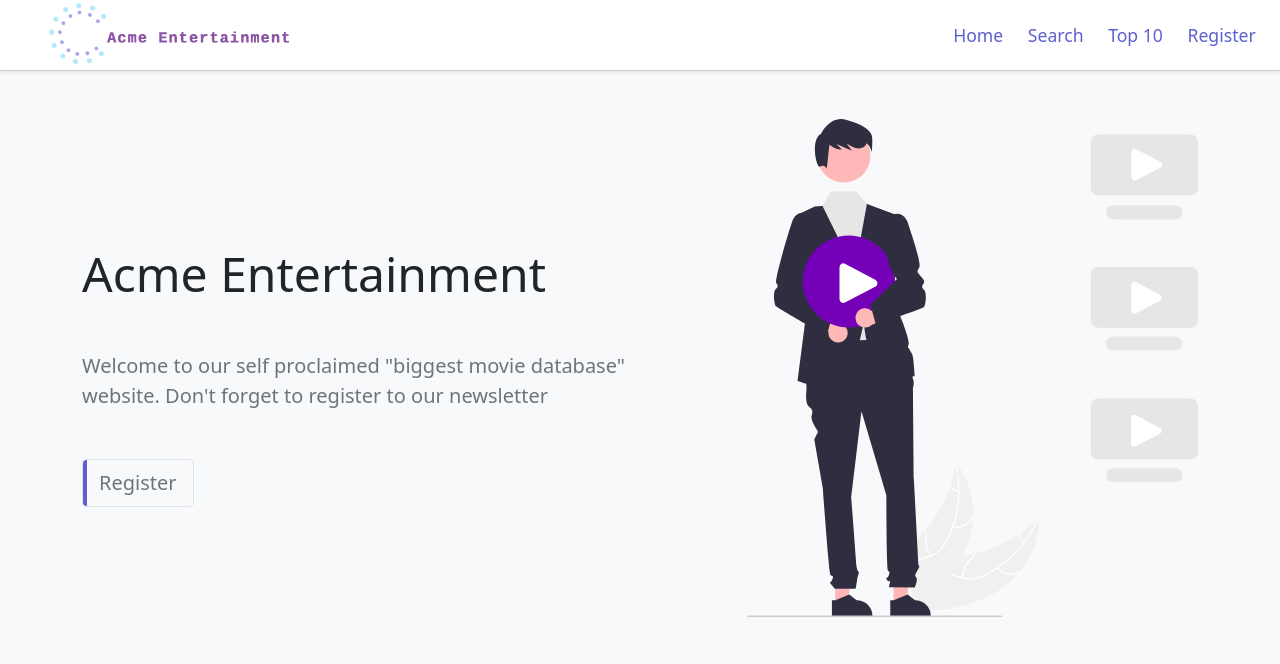
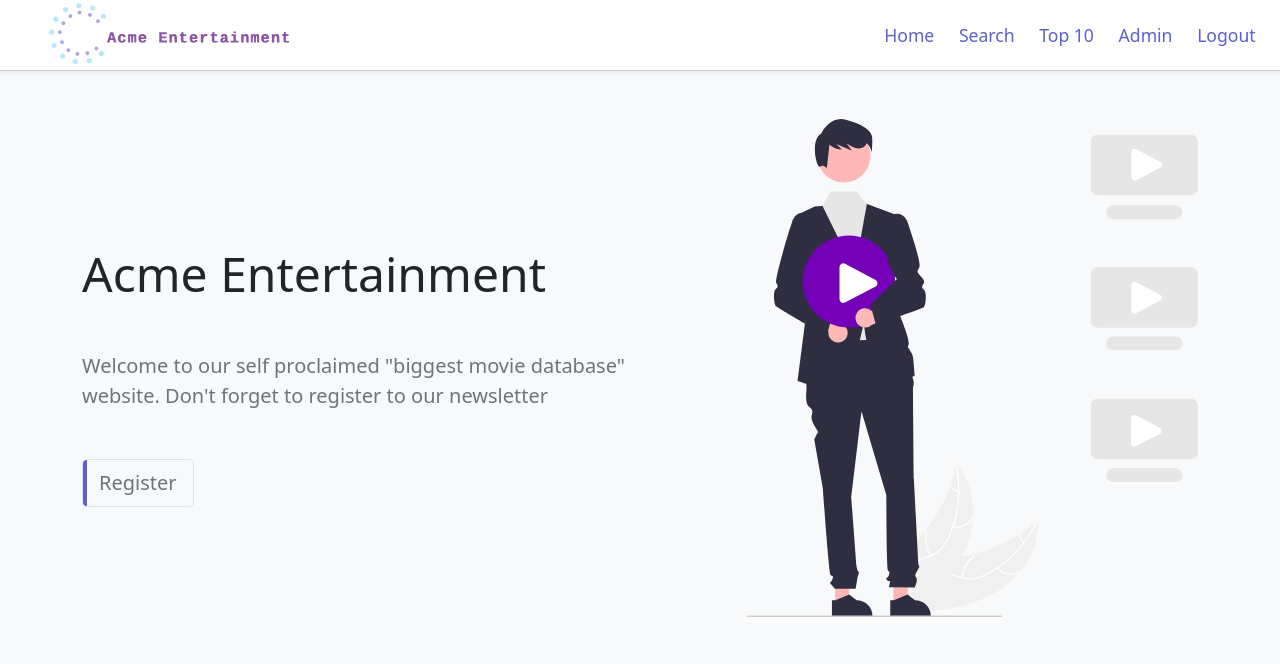
Before and after one commit to ivanngyb/MovieGroupProject, a PHP site: page /index.php in a window 1280 px wide. Shown: the top 664 px of the page. Run offline with PHP 8.4, Linux system fonts and the light colour scheme; the visitor is signed in with stand-in values (Sample User, id 1); some libraries are stand-ins or nearby versions.

Commit message:
Updated login functionality

```diff
--- a/web_files/footer.php
+++ b/web_files/footer.php
@@ -1,5 +1,12 @@
 <?php
 $curpage = $_SERVER['REQUEST_URI'];
+if (!isset($_SESSION['username'])) {
+    $admin_on = "hidden";
+    $admin_off = "";
+} else {
+    $admin_on = "";
+    $admin_off = "hidden";
+}
 
 if ($curpage == 'admin.php' && !isset($_SESSION['username'])) {
     header('Location: index.php');
@@ -8,8 +15,11 @@ if ($curpage == 'admin.php' && !isset($_SESSION['username'])) {
 
 
 <footer class="footer m-0">
-    <div class="">
+    <div class="" <?php echo $admin_off?>>
         <p class="text-center text-primary py-1 bg-light">Designed by <a class="text-decoration-none" href="#" data-toggle="modal" data-target="#loginModal">ICA Design</a></p>
+    </div>
+    <div class="" <?php echo $admin_on?>>
+        <p class="text-center text-primary py-1 bg-light">Designed by ICA Design</p>
     </div>
 </footer>
 
--- a/web_files/nav.php
+++ b/web_files/nav.php
@@ -14,6 +14,20 @@
 */
 
 ?>
+
+<?php
+include "connection_script.php";
+if (!isset($_SESSION['username'])) {
+    // shouldn't reach here due to header("Location: index.php");
+    //echo "<br/>not logged in<br/>";
+    $admin_register = "";
+    $admin_page = "hidden";
+} else {
+    $admin_register = "hidden";
+    $admin_page = "";
+}
+?>
+
 <nav class="navbar navbar-expand-sm bg-white navbar-light shadow-sm">
     <div class="container-fluid">
         <a class="navbar-brand" href="index.php"><img src="./resources/logo_transparent.svg" width="290" height="62.5" class="d-inline-block align-top img-fluid" alt=""></a>
@@ -31,8 +45,14 @@
                 <li class="nav-item">
                     <a class="nav-link" href="top_ten.php">Top 10</a>
                 </li>
-                <li class="nav-item">
+                <li class="nav-item" <?php echo $admin_register?>>
                     <a class="nav-link" href="register.php">Register</a>
+                </li>
+                <li class="nav-item" <?php echo $admin_page?>>
+                    <a class="nav-link" href="admin.php">Admin</a>
+                </li>
+                <li class="nav-item" <?php echo $admin_page?>>
+                    <a class="nav-link" href="logout.php">Logout</a>
                 </li>
             </ul>
         </div>
```
